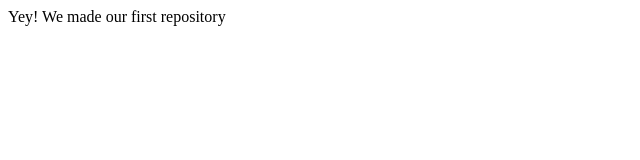
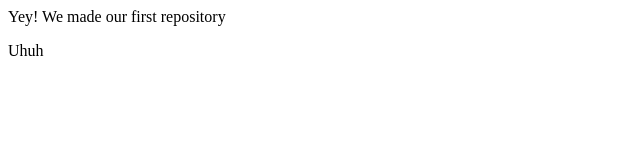
Before and after one commit to GiftP7/proto, a plain HTML site: page index.html in a window 1280 px wide. Shown: the full height of the page, 0-640 px from the left. Drawn offline with Linux system fonts and the light colour scheme.

Commit message:
Added p-tag Uhuh

```diff
--- a/index.html
+++ b/index.html
@@ -6,5 +6,6 @@
 </head>
 <body>
     <p>Yey! We made our first repository</p>
+    <p> Uhuh</p>
 </body>
 </html>
```
